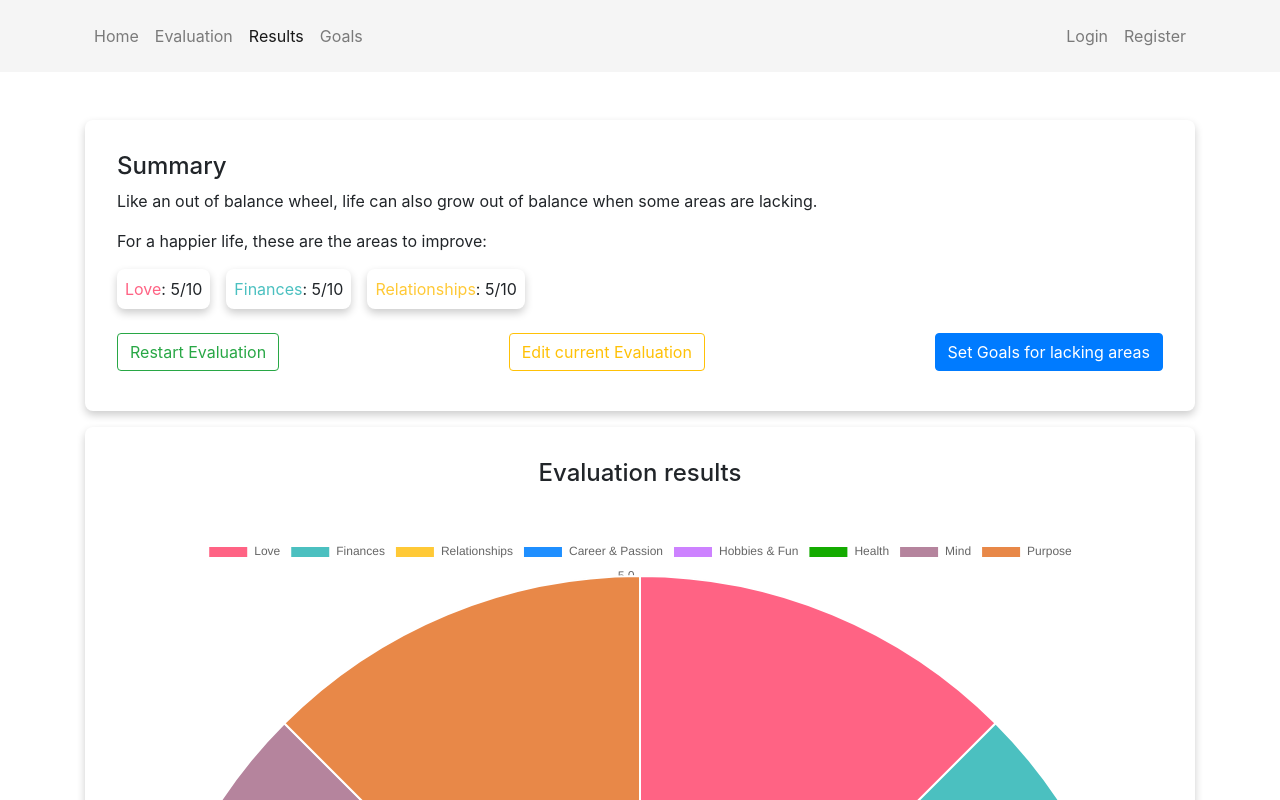
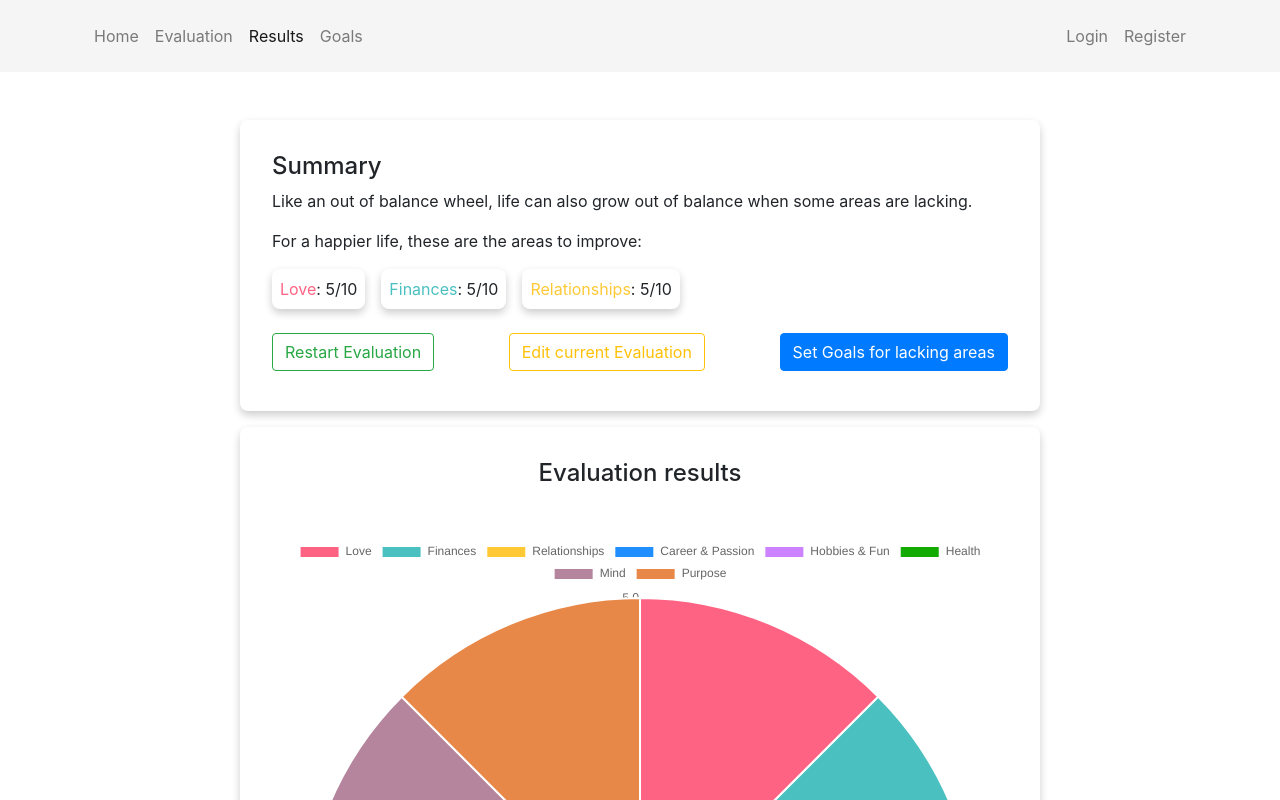
Before and after one commit to SilviuIordache/grow, a Vue app: page /results in a window 1280 px wide. Shown: the top 800 px of the page. Built offline with nearby package versions, Linux system fonts and the light colour scheme; no server answers.

Commit message:
Adjust results containers width.

```diff
--- a/src/views/Results.vue
+++ b/src/views/Results.vue
@@ -1,8 +1,8 @@
 <template lang="pug">
   .container
     .row.mb-5
-      .col-12
-        .grow-card
+      .col-12.d-flex.justify-content-center
+        #summary-container.grow-card
           .pillars-to-improve
             h4 Summary
             p Like an out of balance wheel, life can also grow out of balance when some areas are lacking.
@@ -15,8 +15,8 @@
             button.btn.btn-outline-success.d-block.mb-2(role="button" type="button" @click="restart()") Restart Evaluation
             button.btn.btn-outline-warning.d-block.mb-2(role="button" type="button" @click="edit()") Edit current Evaluation
             button.btn.btn-primary.s.d-block.mb-2(role="button" type="button" @click="goToGoals()") Set Goals for lacking areas
-      .col-12.mt-3
-        .grow-card
+      .col-12.mt-3.d-flex.justify-content-center
+        #chart-container.grow-card
           h4.text-center.mb-5 Evaluation results
           .chart-container
             canvas#resultsChart(width="600" height="600")
@@ -77,6 +77,6 @@ export default {
 </script>
 
 <style scoped lang="stylus">
-  .main
-    color gray
+  #summary-container, #chart-container
+    width 50rem
 </style>
```
